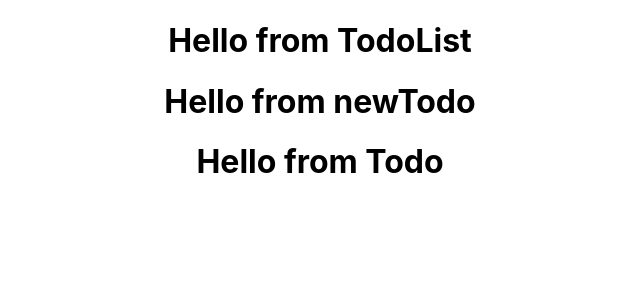
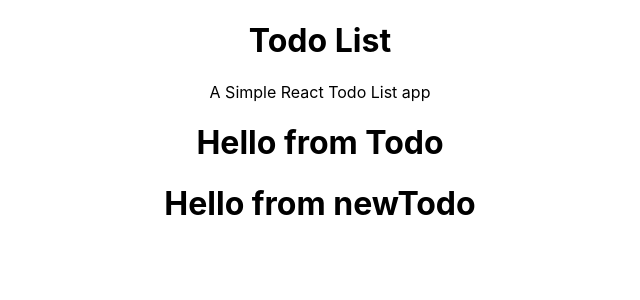
Before and after one commit to igorstojanovic91/react_todo_list, a React (Create React App) app: page / in a window 1280 px wide. Shown: the top 300 px of the page, without its empty margins (320-960 px from the left). Built offline with nearby package versions, Linux system fonts and the light colour scheme.

Commit message:
adding basic setup in TodoList

```diff
--- a/src/TodoList.js
+++ b/src/TodoList.js
@@ -3,12 +3,25 @@ import NewTodoForm from './NewTodoForm'
 import Todo from './Todo'
 
 class TodoList extends Component {
-  render() {
+    constructor(props) {
+        super(props)
+        this.state = {
+            todos: [{
+                text: "This is a Todo",
+                done: false
+            }]
+        }
+    }
+
+    render() {
+        const todo = this.state.todos.map(todo => <Todo text={todo.text} done={todo.done} />)
     return (
-      <div>
-        <h1>Hello from TodoList</h1>
+      <div className="TodoList">
+        <h1 className="TodoList-Title">Todo List</h1>
+        <p className="TodoList-Subtitle">A Simple React Todo List app</p>
+        {todo}
         <NewTodoForm />
-        <Todo />
+
       </div>
     )
   }
```
